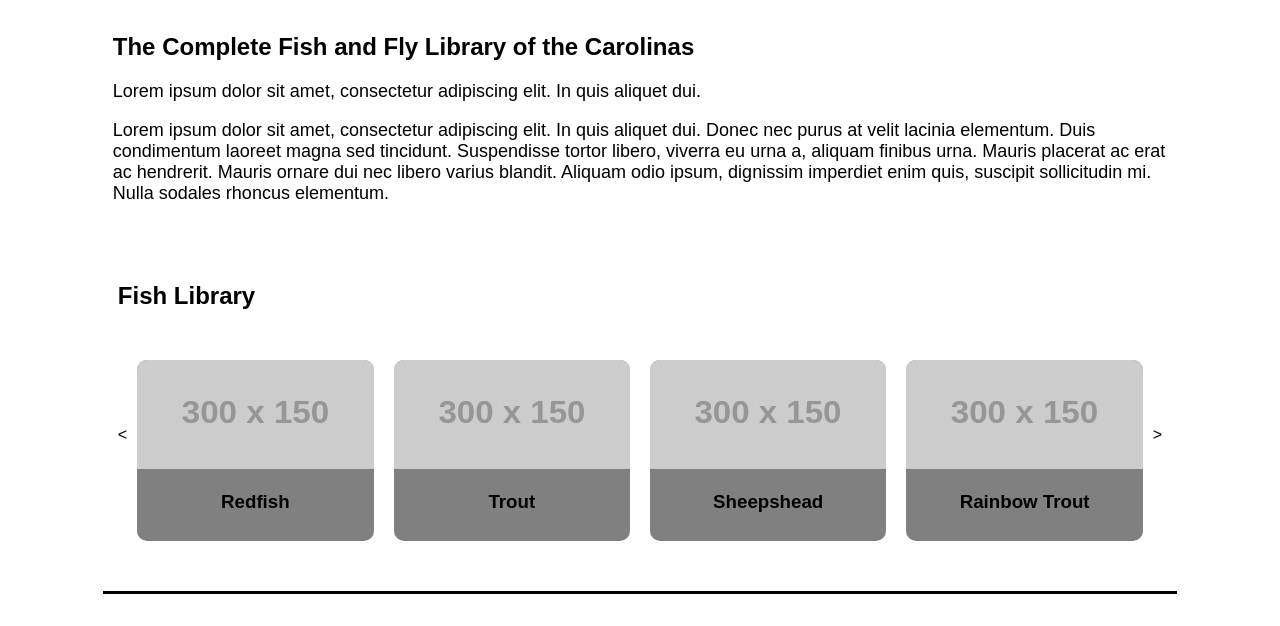
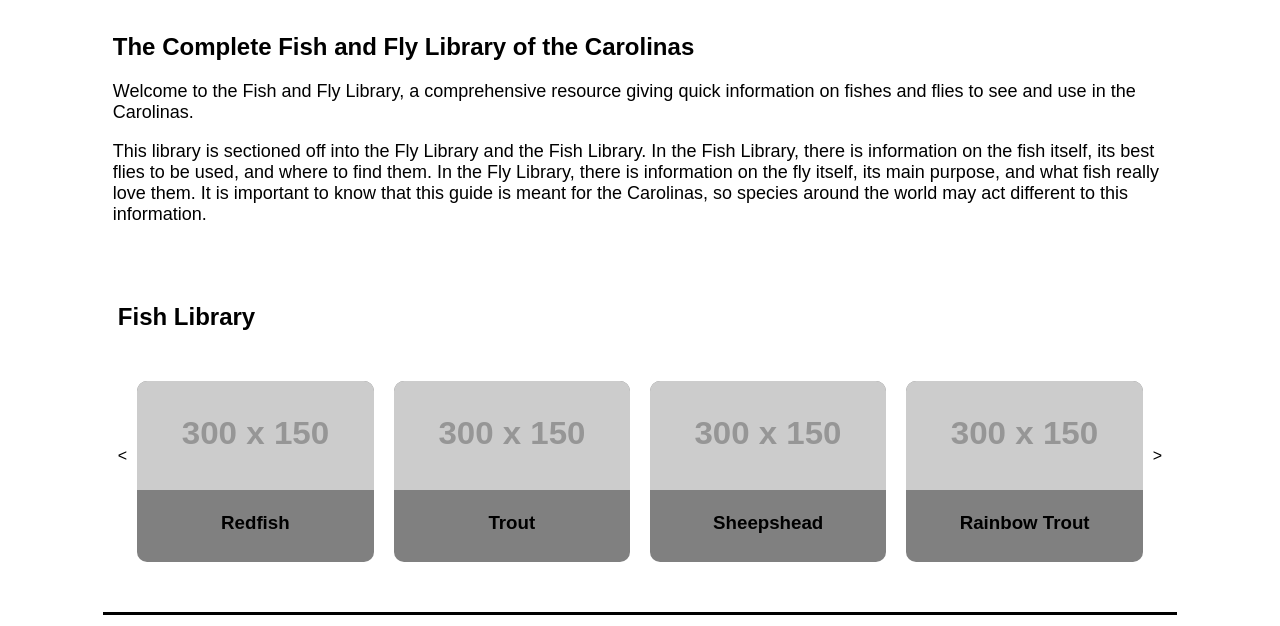
Before and after one commit to nkinard/nkinard.github.io, a plain HTML site: page csce242/projects/part3/library.html in a window 1280 px wide. Shown: the part 150-776 px from the top of the page. Drawn offline with Linux system fonts and the light colour scheme; placeholder pictures from the web are drawn by us.

Commit message:
project update

```diff
--- a/csce242/projects/part3/library.html
+++ b/csce242/projects/part3/library.html
@@ -29,31 +29,34 @@
                     </div>
                     <div class="modal-box-content">
                         <img src="https://fakeimg.pl/900x250" alt="logo">
-                        <h2>Example Fish</h2>
+                        <h2>Example Fish - Trout</h2>
                         <section class="f-container">
                             <p>
-                                Lorem ipsum dolor sit amet, consectetur adipiscing elit. In quis aliquet dui. Donec nec purus at velit lacinia
-                                elementum. Duis condimentum laoreet magna sed tincidunt. Suspendisse tortor libero, viverra eu urna a, aliquam finibus
-                                urna. Lorem ipsum dolor sit amet, consectetur adipiscing elit. In quis aliquet dui. Donec nec purus at velit lacinia
-                                elementum. Duis condimentum laoreet magna sed tincidunt. Suspendisse tortor libero, viverra eu urna a, aliquam finibus
-                                urna.
+                                Trout are a very sought after species of fish in the Carolinas.
+                                There are many species of trout such as rainbow and brown, both with their
+                                own vibrant colors. These fish are mainly found in cooler waters such as streams
+                                and rivers in the mountains. To find these kind of fish, you are going to want to
+                                go to higher elevations such as the Appalachian mountains. Due to the
+                                elevations you may experience, these fish are most enjoyable to catch in the spring and fall time.
                             </p>
                             <img src="https://fakeimg.pl/300x150" alt="placeholder">
                         </section>
                         <section>
                             <h2>What Flies to Use</h2>
                             <p>
-                                Lorem ipsum dolor sit amet, consectetur adipiscing elit. In quis aliquet dui. Donec nec purus at velit lacinia
-                                elementum. Duis condimentum laoreet magna sed tincidunt. Suspendisse tortor libero, viverra eu urna a, aliquam finibus
-                                urna.
+                                Trout are wild fish that love to fish on the natural food sources in the water.
+                                In the early Spring and Fall, trout love to bite on nymphs, which are imitations
+                                of immature stages of aquatic insects. During hatch times, it is more relevant to
+                                use dry flies, which imitate more adult insects. If you want to attract larger trout,
+                                you can try to use streamers, which imitate bigger aquatic prey like baitfish and crayfish.
                             </p>
                         </section>
                         <section>
                             <h2>Top Spots to Find Them</h2>
                             <p>
-                                Lorem ipsum dolor sit amet, consectetur adipiscing elit. In quis aliquet dui. Donec nec purus at velit lacinia
-                                elementum. Duis condimentum laoreet magna sed tincidunt. Suspendisse tortor libero, viverra eu urna a, aliquam finibus
-                                urna.
+                                In the Carolinas, trout are best find in the mountain tops of Appalachia. In North Carolina,
+                                rivers like the Nantahala and Watauga are prime spots. In South Carolina, the Chattooga River
+                                in the right season can prove to be very rewarding for trout fishing.
                             </p>
                         </section>
                     </div>
@@ -99,12 +102,16 @@
                     <section class="f-container">
                         <div class="page-paragraph-box">
                             <h2>The Complete Fish and Fly Library of the Carolinas</h2>
-                            <p>Lorem ipsum dolor sit amet, consectetur adipiscing elit. In quis aliquet dui.</p>
                             <p>
-                                Lorem ipsum dolor sit amet, consectetur adipiscing elit. In quis aliquet dui. Donec nec purus at velit lacinia
-                                elementum. Duis condimentum laoreet magna sed tincidunt. Suspendisse tortor libero, viverra eu urna a, aliquam finibus
-                                urna. Mauris placerat ac erat ac hendrerit. Mauris ornare dui nec libero varius blandit. Aliquam odio ipsum, dignissim
-                                imperdiet enim quis, suscipit sollicitudin mi. Nulla sodales rhoncus elementum.
+                                Welcome to the Fish and Fly Library, a
+                                comprehensive resource giving quick information
+                                on fishes and flies to see and use in the Carolinas.
+                            </p>
+                            <p>
+                                This library is sectioned off into the Fly Library and the Fish Library.
+                                In the Fish Library, there is information on the fish itself, its best flies to be used, and where to find them.
+                                In the Fly Library, there is information on the fly itself, its main purpose, and what fish really love them.
+                                It is important to know that this guide is meant for the Carolinas, so species around the world may act different to this information.
                             </p>
                         </div>
                     </section>
```
